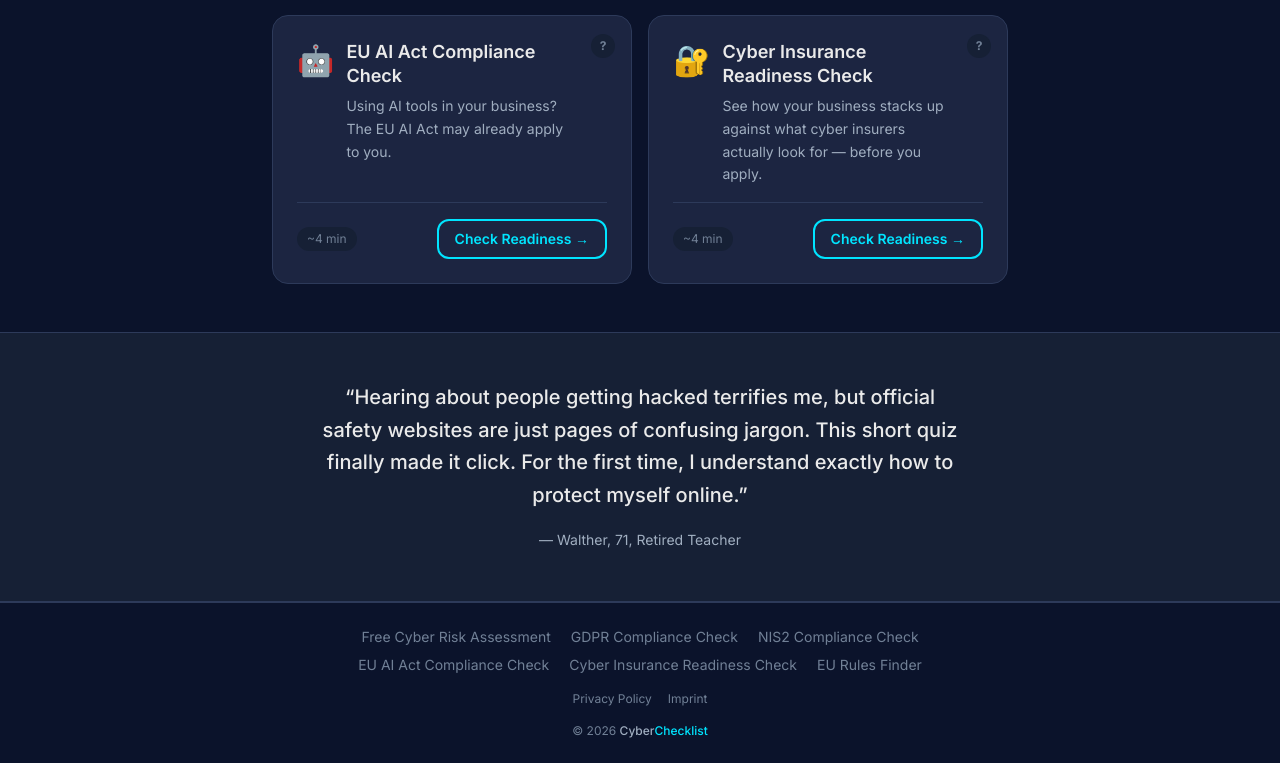
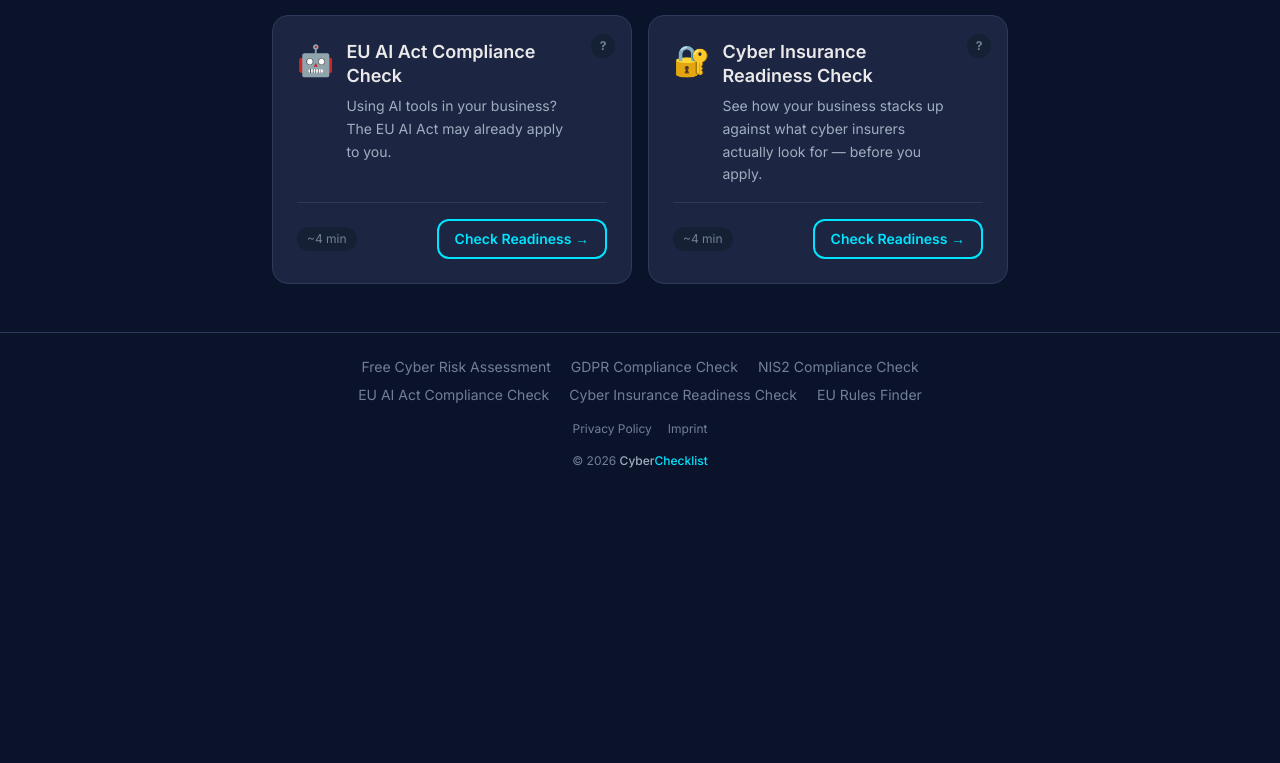
Before and after one commit to johninquest/crap, a Next.js app: page /en in a window 1280 px wide. Shown: the part 1404-2167 px from the top of the page. After the commit the page ends 1897 px from the top, so only its background shows below. Built offline with nearby package versions, Linux system fonts and the light colour scheme; no server answers.

Commit message:
testimonial now hidden

```diff
--- a/package.json
+++ b/package.json
@@ -1,6 +1,6 @@
 {
   "name": "crap",
-  "version": "0.4.28",
+  "version": "0.5.9",
   "private": true,
   "scripts": {
     "dev": "next dev",
--- a/src/app/[lang]/page.tsx
+++ b/src/app/[lang]/page.tsx
@@ -147,15 +147,15 @@ export default async function Home({
           </div>
         </section>
 
-        {/* ── Testimonial ──────────────────────────────────────────────── */}
-        <section className="bg-surface-muted border-y border-border">
+        {/* ── Testimonial (hidden – may move to a dedicated testimonials page) ── */}
+        {/* <section className="bg-surface-muted border-y border-border">
           <div className="max-w-2xl mx-auto px-4 py-12 text-center">
             <blockquote className="text-xl font-medium text-text leading-relaxed mb-4">
               &ldquo;{t.quote}&rdquo;
             </blockquote>
             <cite className="text-sm text-text-muted not-italic">{t.quoteAttrib}</cite>
           </div>
-        </section>
+        </section> */}
       </main>
     </>
   );
```
